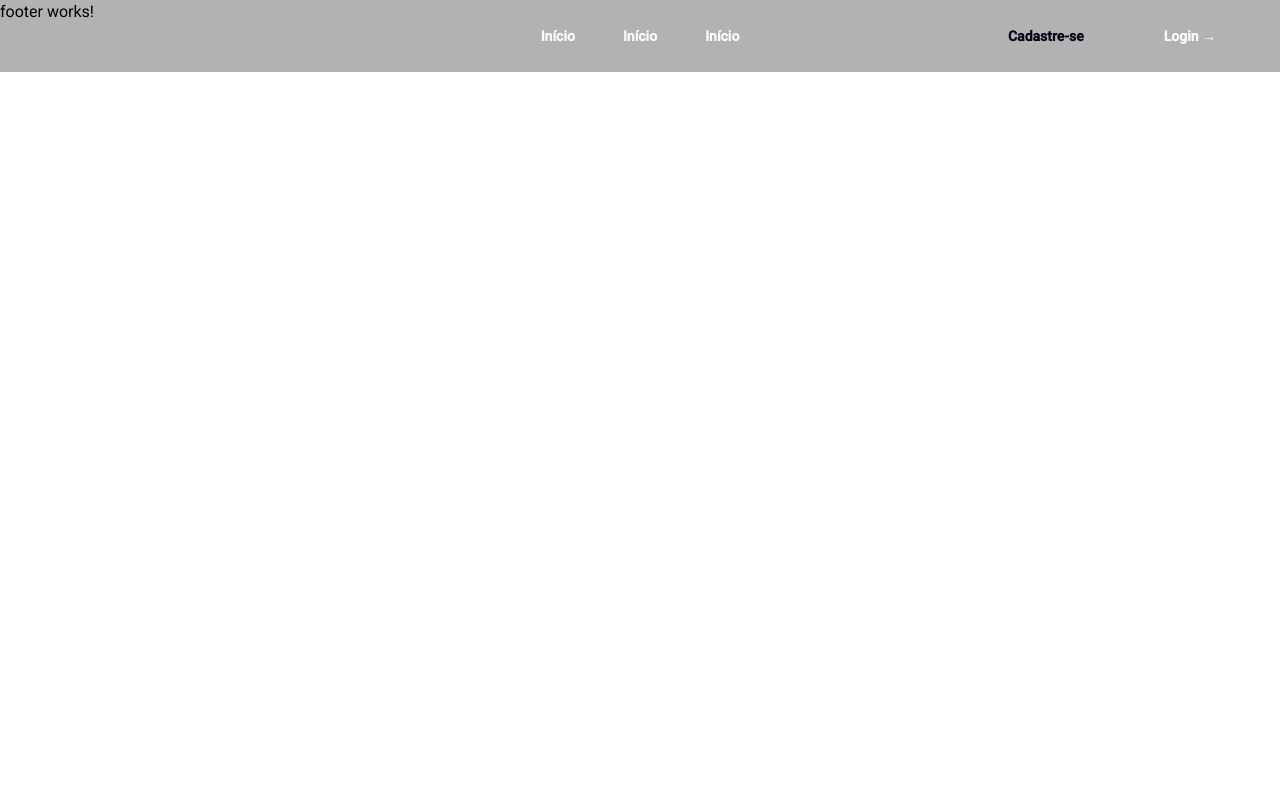
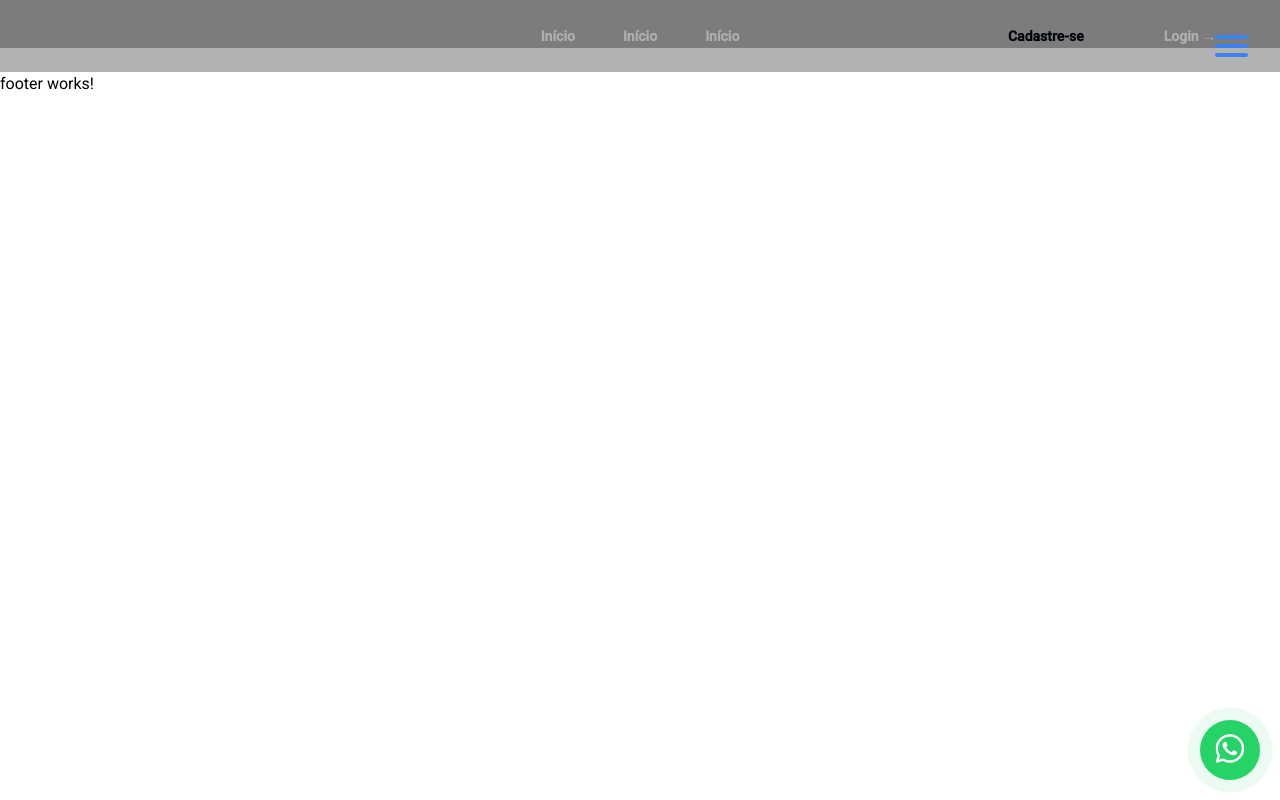
Before and after one commit to RodrigoMarques6/utilidadesParaProjetos, an Angular app: page /menu-lateral-direito in a window 1280 px wide. Before the commit this address led to /. Built offline with nearby package versions, Linux system fonts and the light colour scheme.

Commit message:
feat/adicionando um novo componente de menu lateral

```diff
--- a/src/app/app.routes.ts
+++ b/src/app/app.routes.ts
@@ -3,10 +3,12 @@ import { MainComponent } from './components/main/main.component';
 import { SelectColorComponent } from './components/select-color/select-color.component';
 import { CharacterCounterComponent } from './components/character-counter/character-counter.component';
 import { CarouselComponent } from './components/carousel/carousel.component';
+import { SidebarRightComponent } from './components/sidebar-right/sidebar-right.component';
 
 export const routes: Routes = [
   { path: '', component: MainComponent },
   { path: 'selecao-de-cor', component: SelectColorComponent },
   { path: 'contador-de-caracteres', component: CharacterCounterComponent },
   { path: 'carrossel', component: CarouselComponent },
+  {path: 'menu-lateral-direito', component: SidebarRightComponent}
 ];
--- a/src/app/components/main/main.component.html
+++ b/src/app/components/main/main.component.html
@@ -6,11 +6,7 @@
     <p class="text-gray-300 mt-4 text-lg">
       Selecione um componente para vê-lo funcionando ou veja no github
     </p>
-    <button
-      class="mt-8 px-6 py-3 rounded-full text-xl bg-blue-800 text-white hover:bg-blue-700 transition"
-    >
-      Get Started
-    </button>
+
 
     <button
       class="mt-8 px-6 py-3 rounded-full text-xl bg-blue-800 text-white hover:bg-blue-700 transition"
@@ -28,8 +24,15 @@
 
     <button
       class="mt-8 px-6 py-3 rounded-full text-xl bg-blue-800 text-white hover:bg-blue-700 transition"
-      routerLink="/carrossel">
+      routerLink="/carrossel"
+    >
       Carrossel
+    </button>
+    <button
+      class="mt-8 px-6 py-3 rounded-full text-xl bg-blue-800 text-white hover:bg-blue-700 transition"
+      routerLink="/menu-lateral-direito"
+    >
+      Menu Lateral
     </button>
   </div>
 </div>
--- a/src/app/components/menu/menu.component.html
+++ b/src/app/components/menu/menu.component.html
@@ -1,5 +1,5 @@
 <header
-  class="bg-black bg-opacity-30 bg-blend-multiply fixed w-full top-0 z-50"
+  class="bg-black bg-opacity-30 bg-blend-multiply w-full top-0 z-50"
 >
   <nav
     class="max-w-screen-xl mx-auto flex items-center justify-between p-6 lg:px-8"
--- /dev/null
+++ b/src/app/components/sidebar-right/sidebar-right.component.css
@@ -0,0 +1,176 @@
+.ham {
+    cursor: pointer;
+    -webkit-tap-highlight-color: transparent;
+    transition: transform 400ms;
+    -moz-user-select: none;
+    -webkit-user-select: none;
+    -ms-user-select: none;
+    user-select: none;
+  }
+  .hamRotate.active {
+    transform: rotate(45deg);
+  }
+
+  .line {
+    fill: none;
+    transition: stroke-dasharray 400ms, stroke-dashoffset 400ms;
+    stroke: #3b82f6;
+    stroke-width: 7;
+    stroke-linecap: round;
+  }
+
+  .ham8 .top {
+    stroke-dasharray: 40 160;
+  }
+  .ham8 .middle {
+    stroke-dasharray: 40 142;
+    transform-origin: 50%;
+    transition: transform 400ms;
+  }
+  .ham8 .bottom {
+    stroke-dasharray: 40 85;
+    transform-origin: 50%;
+    transition: transform 400ms, stroke-dashoffset 400ms;
+  }
+  .ham8.active .top {
+    stroke-dashoffset: -64px;
+  }
+  .ham8.active .middle {
+    transform: rotate(90deg);
+  }
+  .ham8.active .bottom {
+    stroke-dashoffset: -64px;
+  }
+
+  .whatsapp-btn {
+    position: fixed;
+    bottom: 20px;
+    right: 20px;
+    z-index: 9999;
+    width: 60px;
+    height: 60px;
+    border-radius: 50%;
+    background-color: #25d366;
+    display: flex;
+    align-items: center;
+    justify-content: center;
+    box-shadow: 0 2px 5px rgba(0, 0, 0, 0.3);
+    animation: breathe 2s ease-in-out infinite;
+  }
+
+  .whatsapp-btn i {
+    color: #fff;
+    font-size: 24px;
+    animation: beat 2s ease-in-out infinite;
+    text-decoration: none;
+  }
+
+  @keyframes breathe {
+    0% {
+      box-shadow: 0 0 0 0 rgba(37, 211, 102, 0.5);
+    }
+    70% {
+      box-shadow: 0 0 0 15px rgba(37, 211, 102, 0);
+    }
+    100% {
+      box-shadow: 0 0 0 0 rgba(0, 0, 0, 0);
+    }
+  }
+
+  @keyframes beat {
+    0% {
+      transform: scale(1);
+    }
+    50% {
+      transform: scale(1.2);
+    }
+    100% {
+      transform: scale(1);
+    }
+  }
+
+  #menuToggle {
+    display: block;
+    position: fixed;
+    top: 2.2rem;
+    right: 2rem;
+    z-index: 1;
+    -webkit-user-select: none;
+    user-select: none;
+  }
+
+  #menuToggle input {
+    display: block;
+    width: 40px;
+    height: 32px;
+    position: absolute;
+    top: -7px;
+    right: -5px;
+    cursor: pointer;
+    opacity: 0;
+    z-index: 2;
+    -webkit-touch-callout: none;
+  }
+
+  #menuToggle span {
+    display: block;
+    width: 33px;
+    height: 4px;
+    margin-bottom: 5px;
+    position: relative;
+    background: #3b82f6;
+    border-radius: 3px;
+    z-index: 1;
+    transform-origin: 4px 0px;
+    transition: transform 0.5s cubic-bezier(0.77, 0.2, 0.05, 1),
+      background 0.5s cubic-bezier(0.77, 0.2, 0.05, 1), opacity 0.55s ease;
+  }
+
+  #menuToggle span:first-child {
+    transform-origin: 0% 0%;
+  }
+
+  #menuToggle span:nth-last-child(2) {
+    transform-origin: 0% 100%;
+  }
+
+  #menuToggle input:checked ~ span {
+    opacity: 1;
+    transform: rotate(45deg) translate(-2px, -1px);
+    background: #1c65da;
+  }
+
+  #menuToggle input:checked ~ span:nth-last-child(3) {
+    opacity: 0;
+    transform: rotate(0deg) scale(0.2, 0.2);
+  }
+
+  #menuToggle input:checked ~ span:nth-last-child(2) {
+    transform: rotate(-45deg) translate(0, -1px);
+  }
+
+  #menu {
+    position: fixed;
+    width: 350px;
+    top: 0;
+    right: 0;
+    height: 100%;
+    padding: 50px;
+    padding-top: 125px;
+    background: #ededed;
+    list-style-type: none;
+    -webkit-font-smoothing: antialiased;
+    transform-origin: 100% 0%;
+    transform: translateX(100%);
+    transition: transform 0.5s cubic-bezier(0.77, 0.2, 0.05, 1);
+  }
+
+  #menu li {
+    padding: 10px 0;
+    font-size: 22px;
+    color: #1c65da;
+  }
+
+  #menuToggle input:checked ~ ul {
+    transform: translateX(0);
+  }
--- /dev/null
+++ b/src/app/components/sidebar-right/sidebar-right.component.html
@@ -0,0 +1,38 @@
+<header
+  class="bg-black bg-opacity-30 bg-blend-multiply fixed w-full top-0 z-50"
+>
+  <nav
+    class="max-w-screen-xl mx-auto flex items-center justify-between p-6 lg:px-8"
+    aria-label="Global"
+  >
+    <div>
+      <nav role="navigation">
+        <div id="menuToggle">
+          <input type="checkbox" />
+          <span></span><span></span><span></span>
+
+          <ul id="menu">
+            <h2 class="text-lg">Vamos conversar?</h2>
+            <a href="#"><li>Home</li></a>
+            <a href="#"><li>About</li></a>
+            <a href="#"><li>Info</li></a>
+            <a href="#"><li>Contact</li></a>
+            <a href="#"><li>Show me more</li></a>
+          </ul>
+        </div>
+      </nav>
+    </div>
+  </nav>
+  <link
+    rel="stylesheet"
+    href="https://cdn.jsdelivr.net/npm/bootstrap-icons@1.10.5/font/bootstrap-icons.css"
+  />
+
+  <a
+    href="https://api.whatsapp.com/send?phone=5582996983237"
+    target="”_blank”"
+    class="whatsapp-btn"
+  >
+    <i class="bi bi-whatsapp"></i>
+  </a>
+</header>
```
Also changed, not shown: src/app/components/sidebar-right/sidebar-right.component.ts (added, +12 -0 lines).
